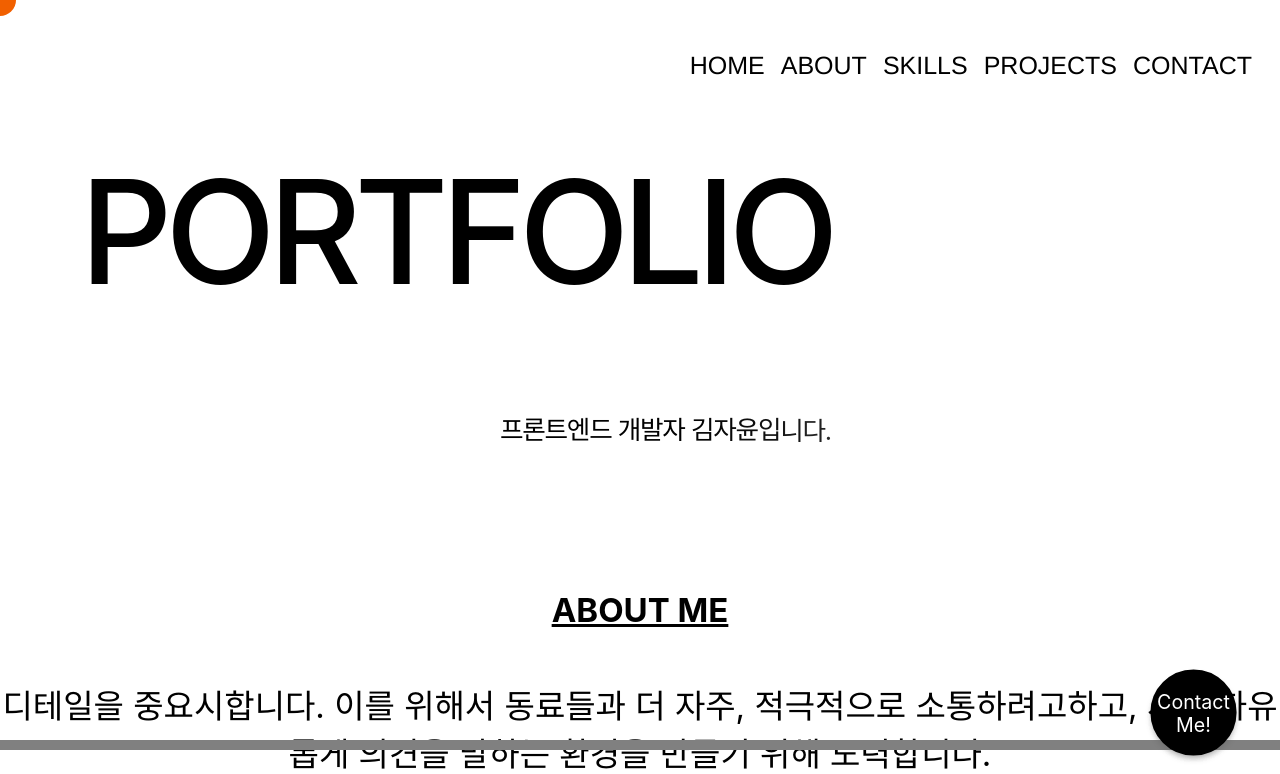
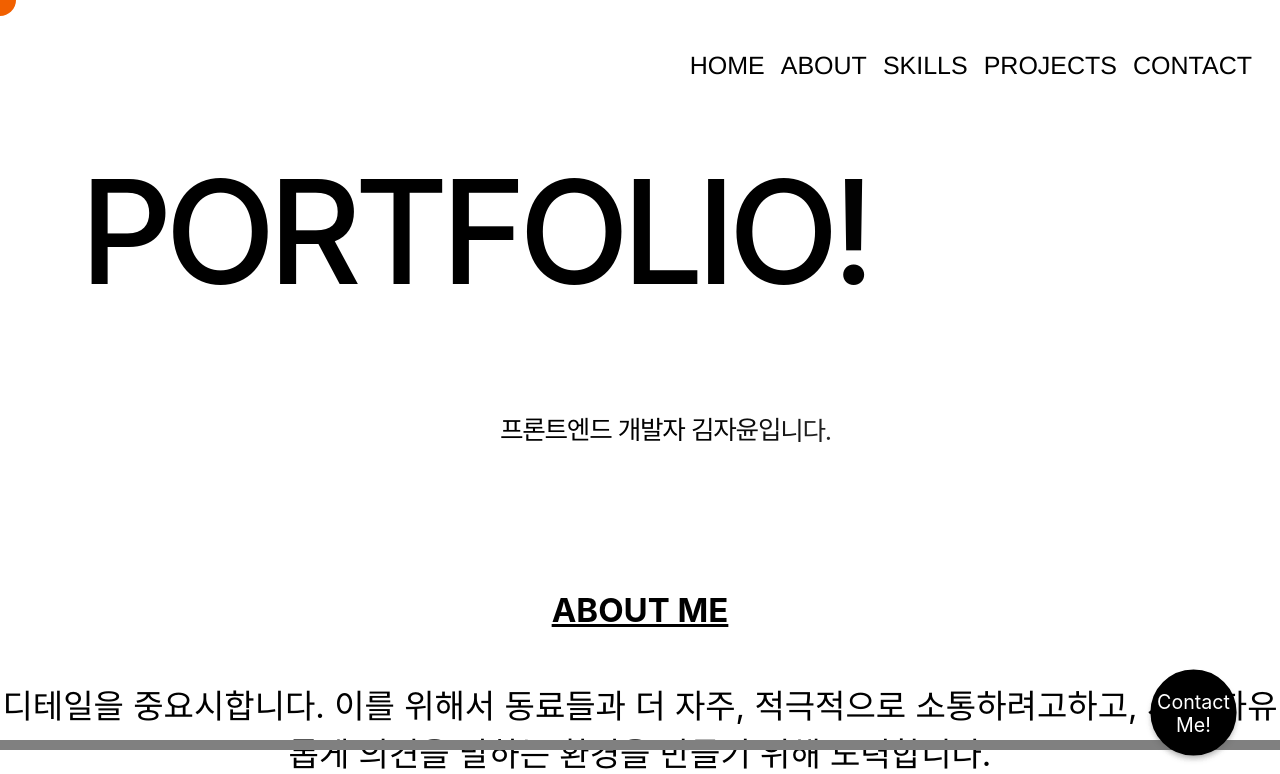
Before and after one commit to zayoonez/zayoonez.github.io, a React (Create React App) app: page / in a window 1280 px wide. Shown: the top 774 px of the page. Built offline with nearby package versions, Linux system fonts and the light colour scheme.

Commit message:
comment: 코멘트 수정

```diff
--- a/src/Pages/MainPage/MainLogoAnimation.js
+++ b/src/Pages/MainPage/MainLogoAnimation.js
@@ -83,7 +83,7 @@ const MainLogoAnimation = () => {
   return (
     <AnimationContainer>
       <LogoContainer>
-        <LetterAnimation mainlogo text="PORTFOLIO" />
+        <LetterAnimation mainlogo text="PORTFOLIO!" />
       </LogoContainer>
       <AboutContainer>
         {/* <Line
```
